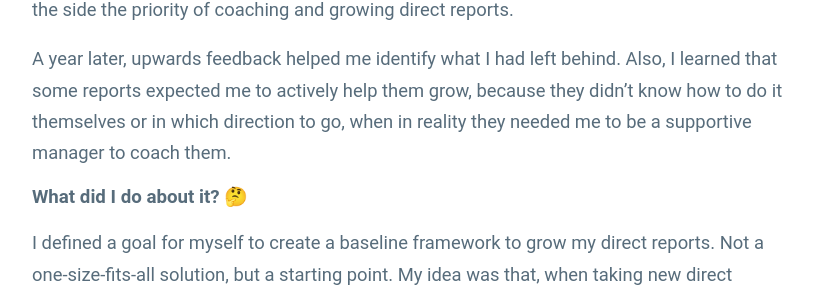
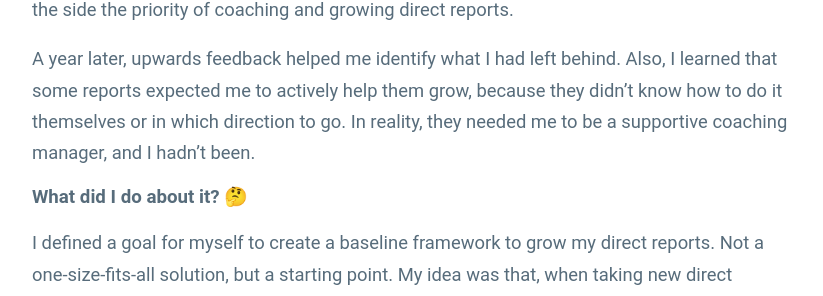
Before and after one commit to guillermodlpa/site, a Jekyll site: the page built from _posts/2021-12-08-growth-of-direct-reports.markdown, in a window 1280 px wide and 900 px high, scrolled down 2473 px. Shown: the part 212-508 px from the top of the window, without its empty margins (228-1051 px from the left). Built offline with Jekyll 4.4.1, drawn with Linux system fonts in a browser that asks for light colours.

Commit message:
Updated Growth Of Direct Reports

```diff
--- a/_posts/2021-12-08-growth-of-direct-reports.markdown
+++ b/_posts/2021-12-08-growth-of-direct-reports.markdown
@@ -39,7 +39,7 @@
 
 However, over time, my focus shifted to team performance and results. I accidentally left on the side the priority of coaching and growing direct reports.
 
-A year later, upwards feedback helped me identify what I had left behind. Also, I learned that some reports expected me to actively help them grow, because they didn't know how to do it themselves or in which direction to go, when in reality they needed me to be a supportive manager to coach them.
+A year later, upwards feedback helped me identify what I had left behind. Also, I learned that some reports expected me to actively help them grow, because they didn't know how to do it themselves or in which direction to go. In reality, they needed me to be a supportive coaching manager, and I hadn't been.
 
 ### What did I do about it? 🤔
 
```
